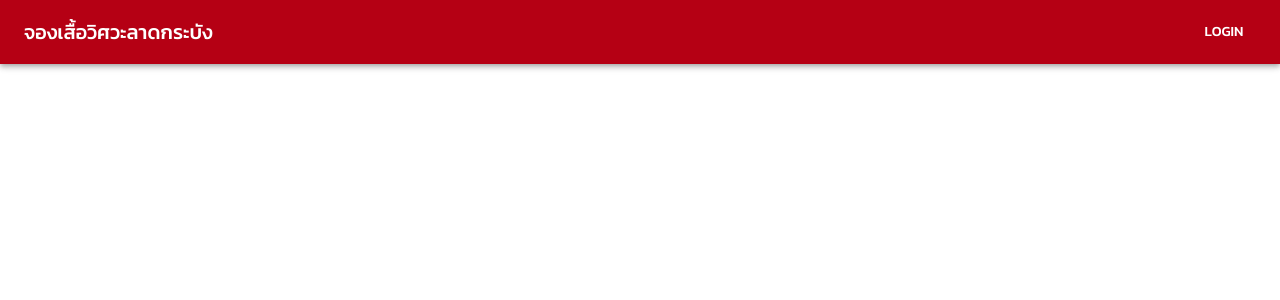
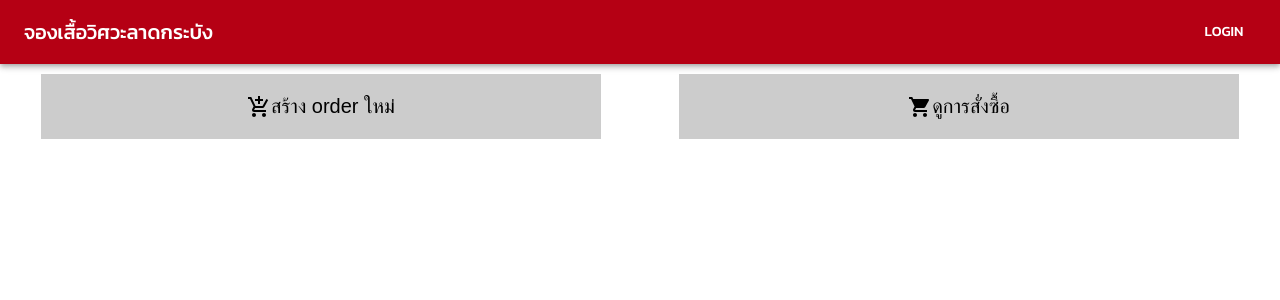
Before and after one commit to badgooooor/smoeng-uniform, a React (Vite) app: page / in a window 1280 px wide. Shown: the top 300 px of the page. Built offline with nearby package versions, Linux system fonts and the light colour scheme; no server answers.

Commit message:
Update styling

```diff
--- a/src/containers/Layout.tsx
+++ b/src/containers/Layout.tsx
@@ -10,34 +10,27 @@ interface Props {
   children: React.ReactElement;
 }
 
-const useStyles = makeStyles((theme: Theme) =>
-  createStyles({
+const useStyles = makeStyles((theme: Theme) => ({
   root: {
-      display: "flex",
-      minHeight: "100vh",
-      flexDirection: "column",
-      minWidth: "100%"
+    display: 'flex',
+    flexDirection: 'column',
+    justifyContent: 'center',
+    width: '100vw'
   },
   body: {
-      height: "90vh",
-      flexGrow: 1,
-    },
-    footer: {
-      height: "30px"
+    padding: '10px'
   }
-  }),
-);
+}));
 
 export default function Layout(props: Props) {
   const classes = useStyles();
   return (
     <div className={classes.root}>
       <NavBar />
-      <Container className={classes.body}>
-        <Box my={2}>
+      <Box className={classes.body}>
         {props.children}
       </Box>
-      </Container>
+
     </div>
   )
 }
--- a/src/pages/Home.tsx
+++ b/src/pages/Home.tsx
@@ -14,7 +14,8 @@ const useStyles = makeStyles((theme) => ({
     flexDirection: "row",
     alignItems: "center",
     justifyContent: "center",
-    width: "100%",
+    width: "90%",
+    margin: "auto",
     backgroundColor: theme.palette.secondary.dark,
     border: "none",
     outline: "none",
@@ -37,27 +38,25 @@ const Home = observer(() => {
 
   return (
     <Layout>
-      <React.Fragment>
-        {
-          user_store.displayName && <Grid container spacing={2} alignItems="center">
+      <Grid container spacing={2}>
         <Grid item xs={12} sm={6}>
           <Link to="/newOrder" style={{ textDecoration: "none" }}>
-                <Box className={classes.quickMenu} component="button" m={1}>
+            <Box className={classes.quickMenu} component="button">
               <AddShoppingCartIcon />
               <p>สร้าง order ใหม่</p>
             </Box>
           </Link>
         </Grid>
         <Grid item xs={12} sm={6}>
-              <Box className={classes.quickMenu} component="button" m={1}>
+          <Link to="/#" style={{ textDecoration: "none" }}>
+            <Box className={classes.quickMenu} component="button">
               <ShoppingCartIcon />
               <p>ดูการสั่งซื้อ</p>
             </Box>
+          </Link>
         </Grid>
       </Grid>
-        }
-        {/* Add catalog here */}
-      </React.Fragment>
+
     </Layout>
   );
 })
```
Lines whose indentation alone changed are shown as unchanged.
